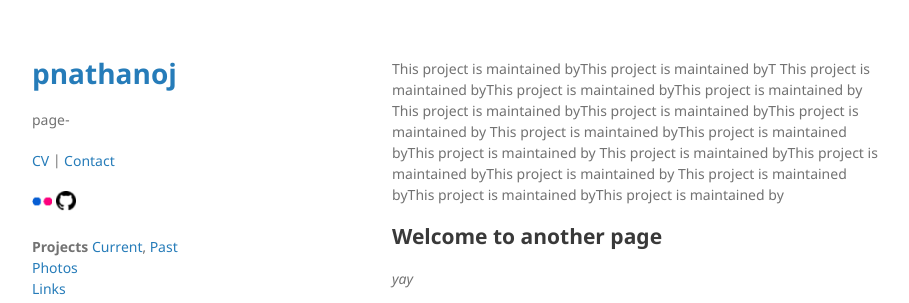
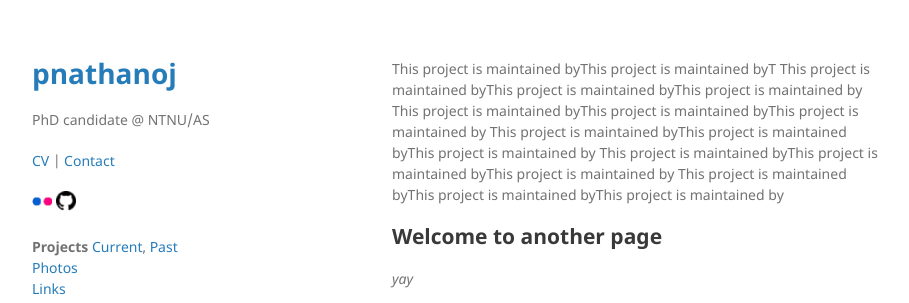
Before and after one commit to pnathanoj/pnathanoj.github.io, a Jekyll site: the page built from another-page.md, in a window 1280 px wide. Shown: the top 303 px of the page, without its empty margins (178-1087 px from the left). Built offline with Jekyll 4.4.1, drawn with Linux system fonts in a browser that asks for light colours; our own code applies the rules of GitHub Pages for plain Markdown files.

Commit message:
Update _config.yml

```diff
--- a/_config.yml
+++ b/_config.yml
@@ -1,6 +1,6 @@
 title: pnathanoj
 logo: /assets/img/leaf.jpg
-description: page-
+description: PhD candidate @ NTNU/AS
 show_downloads: false
 google_analytics:
 theme: jekyll-theme-minimal
```
